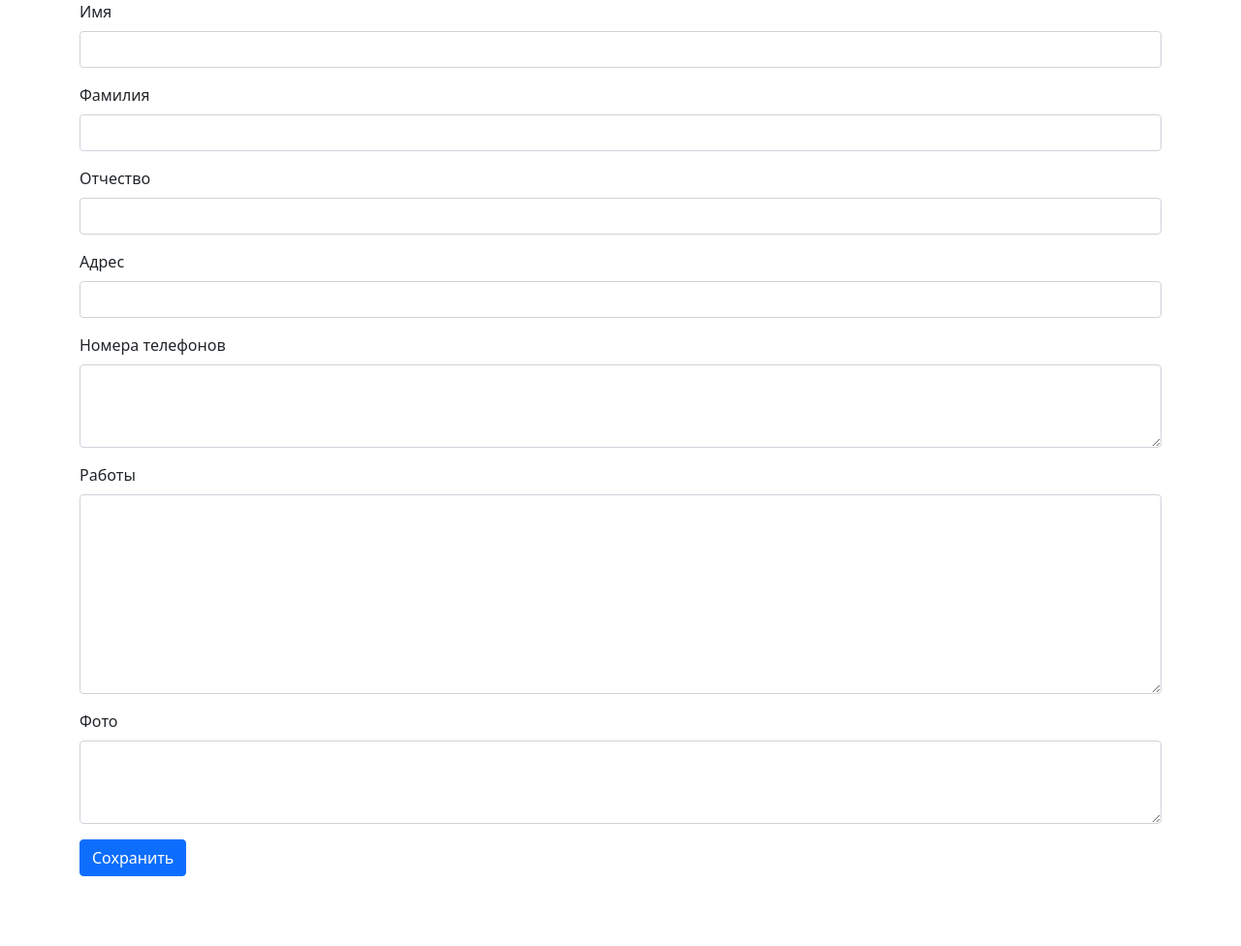
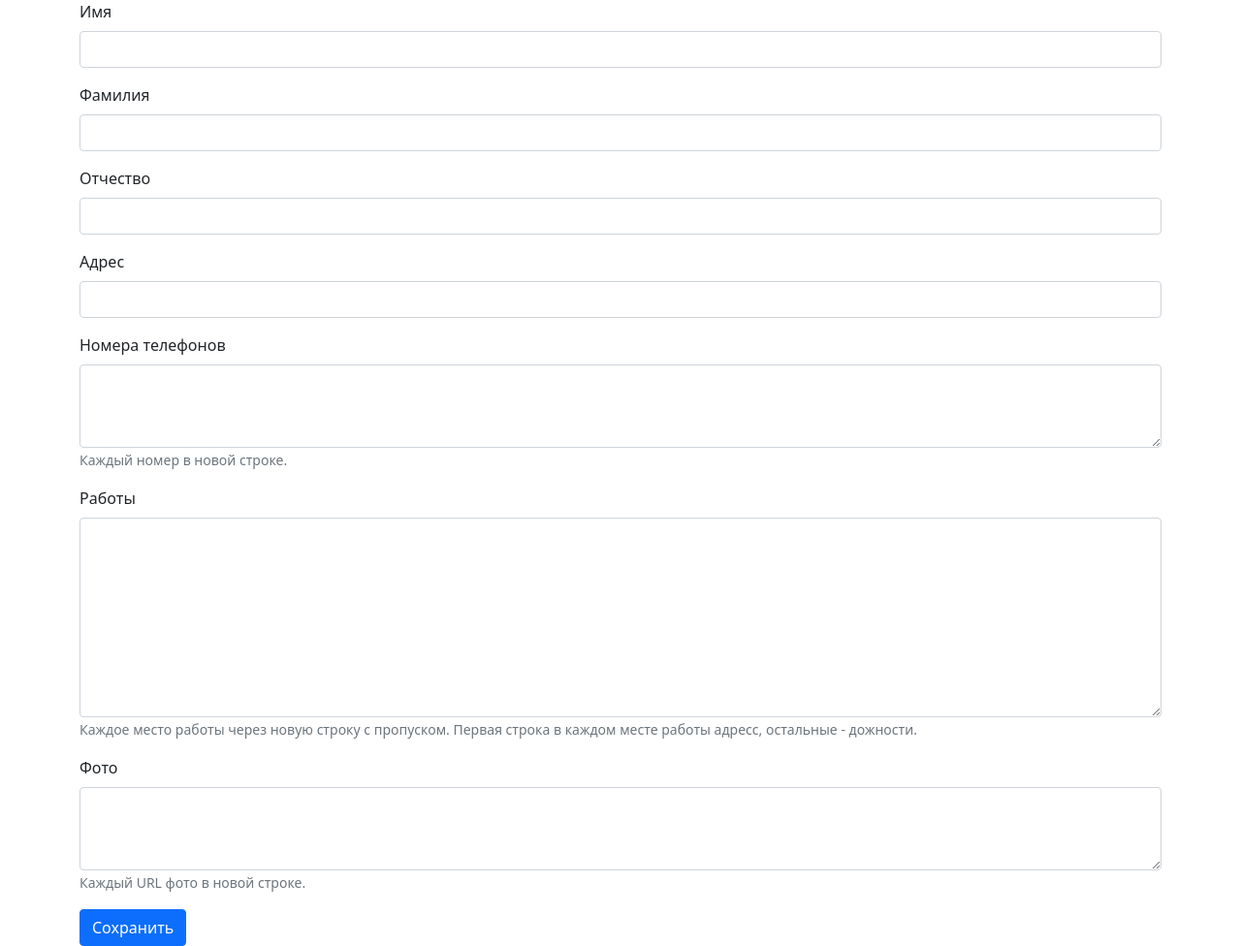
Before and after one commit to Discrimy/xml-contacts-crud, a Flask app: page /new/ in a window 1280 px wide. Shown: the whole page at 97% size. Before the commit the page ends 904 px from the top, so only its background shows below. Run offline with Flask 2, Linux system fonts and the light colour scheme; some libraries are stand-ins or nearby versions.

Commit message:
Add help texts in form

```diff
--- a/templates/form.html
+++ b/templates/form.html
@@ -23,15 +23,26 @@
             </div>
             <div class="mb-3">
                 <label for="phone_numbers" class="form-label">Номера телефонов</label>
-                <textarea rows="3" class="form-control" id="phone_numbers" name="phone_numbers">{{ phone_numbers }}</textarea>
+                <textarea rows="3" class="form-control" id="phone_numbers"
+                          name="phone_numbers">{{ phone_numbers }}</textarea>
+                <small id="phone_numbers_help" class="form-text text-muted">
+                    Каждый номер в новой строке.
+                </small>
             </div>
             <div class="mb-3">
                 <label for="works" class="form-label">Работы</label>
                 <textarea rows="8" class="form-control" id="works" name="works">{{ works }}</textarea>
+                <small id="works_help" class="form-text text-muted">
+                    Каждое место работы через новую строку с пропуском.
+                    Первая строка в каждом месте работы адресс, остальные - дожности.
+                </small>
             </div>
             <div class="mb-3">
                 <label for="photos" class="form-label">Фото</label>
                 <textarea rows="3" class="form-control" id="photos" name="photos">{{ photos }}</textarea>
+                <small id="photos_help" class="form-text text-muted">
+                    Каждый URL фото в новой строке.
+                </small>
             </div>
 
             <button type="submit" class="btn btn-primary">Сохранить</button>
```
Lines whose indentation alone changed are shown as unchanged.
